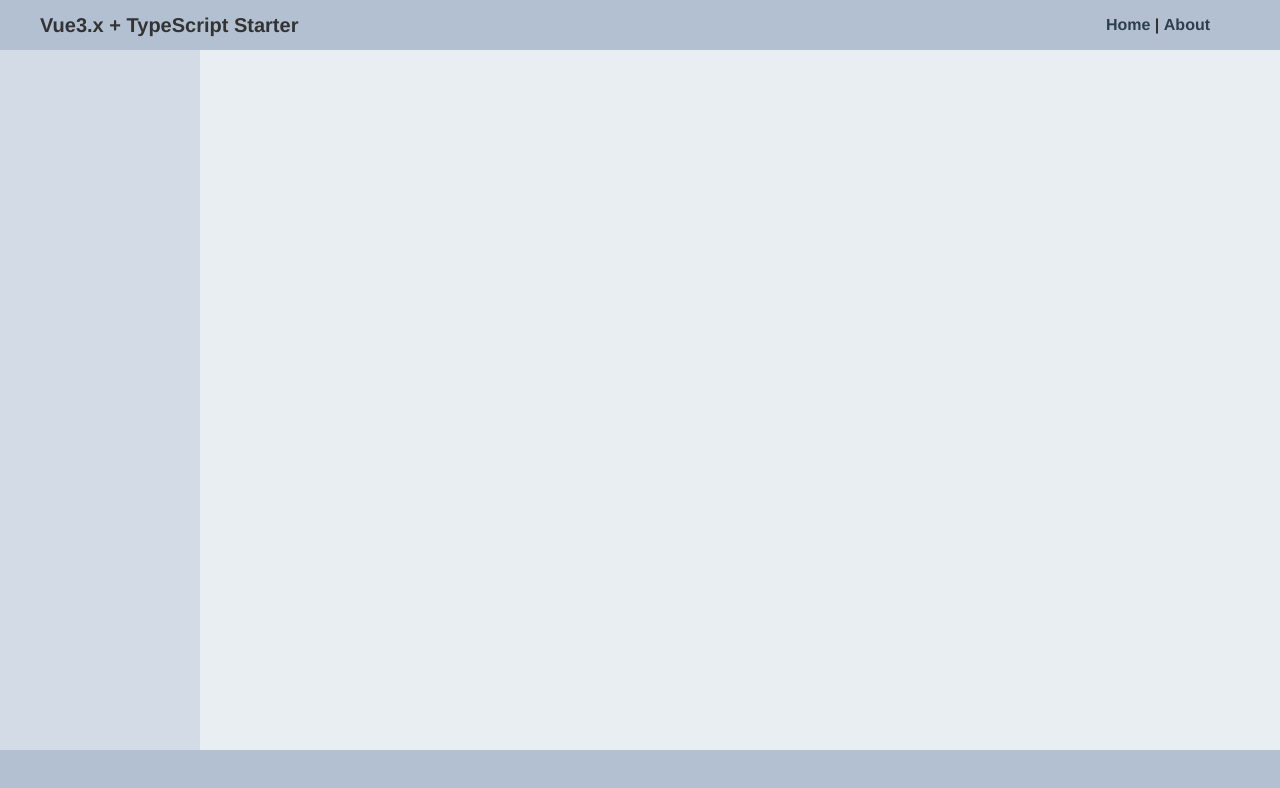
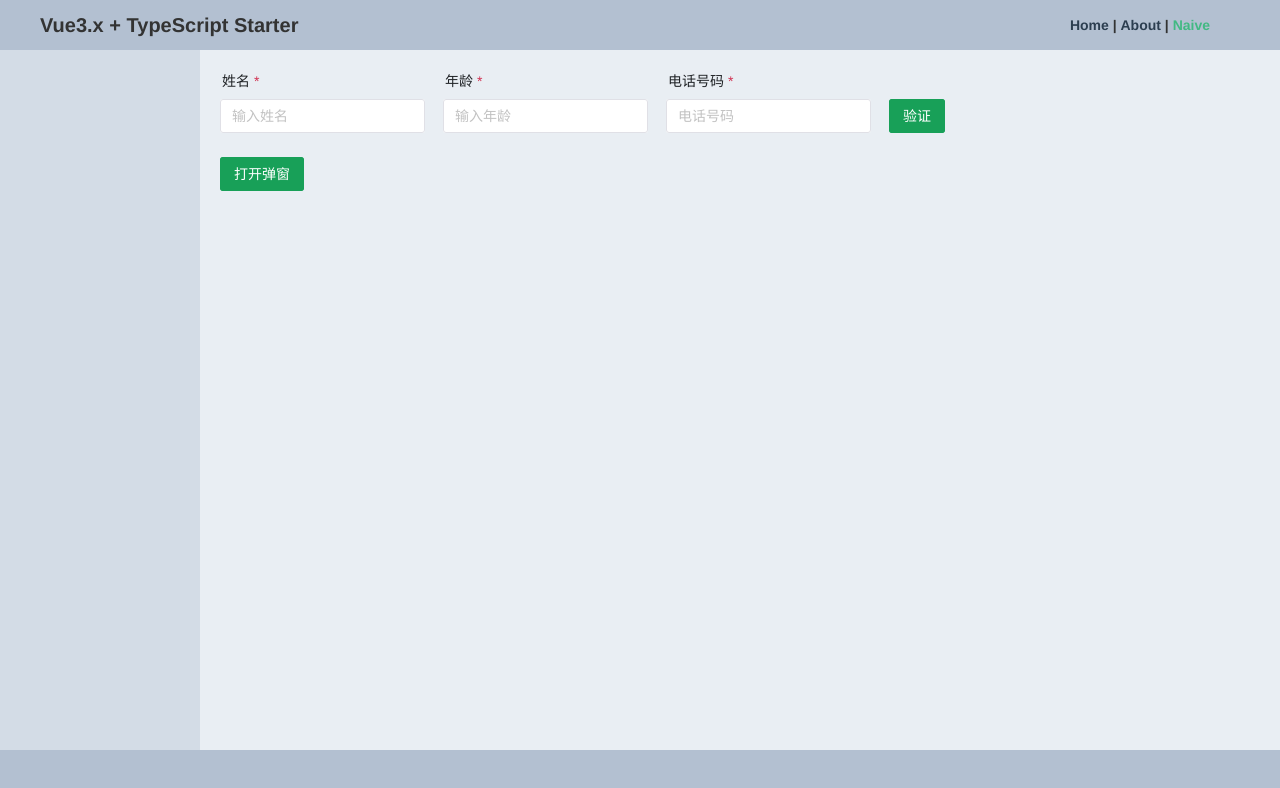
Before and after one commit to jiaoshibo/vue-ts-template, a Vue app: page /naive in a window 1280 px wide. Shown: the top 788 px of the page. Built offline with nearby package versions, Linux system fonts and the light colour scheme; no server answers.

Commit message:
使用naiveui

```diff
--- a/package.json
+++ b/package.json
@@ -22,6 +22,7 @@
     "@vue/cli-plugin-vuex": "~4.5.0",
     "@vue/cli-service": "~4.5.0",
     "@vue/compiler-sfc": "^3.0.0",
+    "naive-ui": "^2.12.2",
     "typescript": "~4.1.5"
   }
 }
--- a/src/components/Main.vue
+++ b/src/components/Main.vue
@@ -6,7 +6,15 @@
     <el-container class="current-container">
       <el-aside width="200px" class="current-aside"></el-aside>
       <el-main class="current-main">
-        <router-view></router-view>
+        <n-loading-bar-provider>
+          <n-message-provider>
+            <n-notification-provider>
+              <n-dialog-provider>
+                <router-view></router-view>
+              </n-dialog-provider>
+            </n-notification-provider>
+          </n-message-provider>
+        </n-loading-bar-provider>
       </el-main>
     </el-container>
     <el-footer class="current-footer"></el-footer>
@@ -15,10 +23,11 @@
 <script lang="ts">
 import Header from '@/components/Header.vue';
 import { defineComponent } from 'vue'
+import {NMessageProvider,NLoadingBarProvider,NNotificationProvider,NDialogProvider} from 'naive-ui'
 
 export default defineComponent({
   name:'Main',
-  components:{Header},
+  components:{Header,NMessageProvider,NLoadingBarProvider,NNotificationProvider,NDialogProvider},
 })
 </script>
 <style scoped>
--- a/src/components/Nav.vue
+++ b/src/components/Nav.vue
@@ -1,7 +1,8 @@
 <template>
   <div id="nav">
     <router-link to="/home">Home</router-link> |
-    <router-link to="/about">About</router-link>
+    <router-link to="/about">About</router-link> |
+    <router-link to="/naive">Naive</router-link>
   </div>
 </template>
 <script lang="ts">
--- a/src/router/index.ts
+++ b/src/router/index.ts
@@ -14,6 +14,11 @@ const routes: Array<RouteRecordRaw> = [
     // this generates a separate chunk (about.[hash].js) for this route
     // which is lazy-loaded when the route is visited.
     component: () => import(/* webpackChunkName: "about" */ '../views/About.vue')
+  },
+  {
+    path:'/naive',
+    name:'naive',
+    component:()=>import('../views/Naive.vue')
   }
 ]
 
--- /dev/null
+++ b/src/views/Naive.vue
@@ -0,0 +1,111 @@
+<template>
+  <n-form inline :label-width="80" :model="formValue" :rules="rules" :size="size" ref="formRef">
+    <n-form-item label="姓名" path="user.name">
+      <n-input v-model:value="formValue.user.name" placeholder="输入姓名" />
+    </n-form-item>
+    <n-form-item label="年龄" path="user.age">
+      <n-input placeholder="输入年龄" v-model:value="formValue.user.age" />
+    </n-form-item>
+    <n-form-item label="电话号码" path="phone">
+      <n-input placeholder="电话号码" v-model:value="formValue.phone" />
+    </n-form-item>
+    <n-form-item>
+      <n-button @click="handleValidateClick()" attr-type="button" type="primary">验证</n-button>
+    </n-form-item>
+  </n-form>
+  <n-button @click="changeModalValue(true)" type="primary">打开弹窗</n-button>
+  <n-modal
+    v-model:show="showModal"
+    preset="card"
+    :style="bodyStyle"
+    title="卡片预设"
+    size="huge"
+    :bordered="false"
+    :segmented="segmented"
+  >
+    <template #header-extra> 噢! </template>
+    内容
+    <template #footer>
+      <n-button @click="changeModalValue(false)" type="primary">关闭弹窗</n-button>
+
+    </template>
+  </n-modal>
+</template>
+
+<script lang="ts">
+import { defineComponent,ref,reactive } from 'vue'
+import {useMessage,NForm,NFormItem,NInput,NButton,NModal} from 'naive-ui';
+export default defineComponent({
+  components:{
+    NForm,NFormItem,NInput,NButton,NModal
+  },
+  setup() {
+    const formRef = ref<HTMLFormElement | null>(null);
+    const message = useMessage();
+    let formValue = reactive({
+      user:{
+        name:'',age:''
+      },
+      phone:''
+    });
+    const handleValidateClick=()=>{
+      formRef.value!.validate((errors:any[]|
+      undefined)=>{
+        if (!errors) {
+          console.log(formValue)
+          message.success('Valid')
+        } else {
+          console.log(errors)
+          message.error('Invalid')
+        }
+      })
+    }
+    const rules = {
+      user: {
+        name: {
+          required: true,
+          message: '请输入姓名',
+          trigger: 'blur'
+        },
+        age: {
+          required: true,
+          message: '请输入年龄',
+          trigger: ['input', 'blur']
+        }
+      },
+      phone: {
+        required: true,
+        message: '请输入电话号码',
+        trigger: ['input']
+      }
+    };
+    let showModal = ref(false);
+    const changeModalValue = (flag:boolean)=>{
+      showModal.value = flag;
+    }
+    const bodyStyle = ref({
+      width: '600px'
+    })
+    const segmented = ref({
+      content: 'soft',
+      footer: 'soft'
+    })
+    return {
+      formRef,
+      size:ref('medium'),
+      formValue:formValue,
+      rules: rules,
+      handleValidateClick,
+      showModal,
+      bodyStyle,
+      segmented,
+      changeModalValue
+    }
+  }
+})
+</script>
+
+
+<style scoped>
+
+</style>
```
